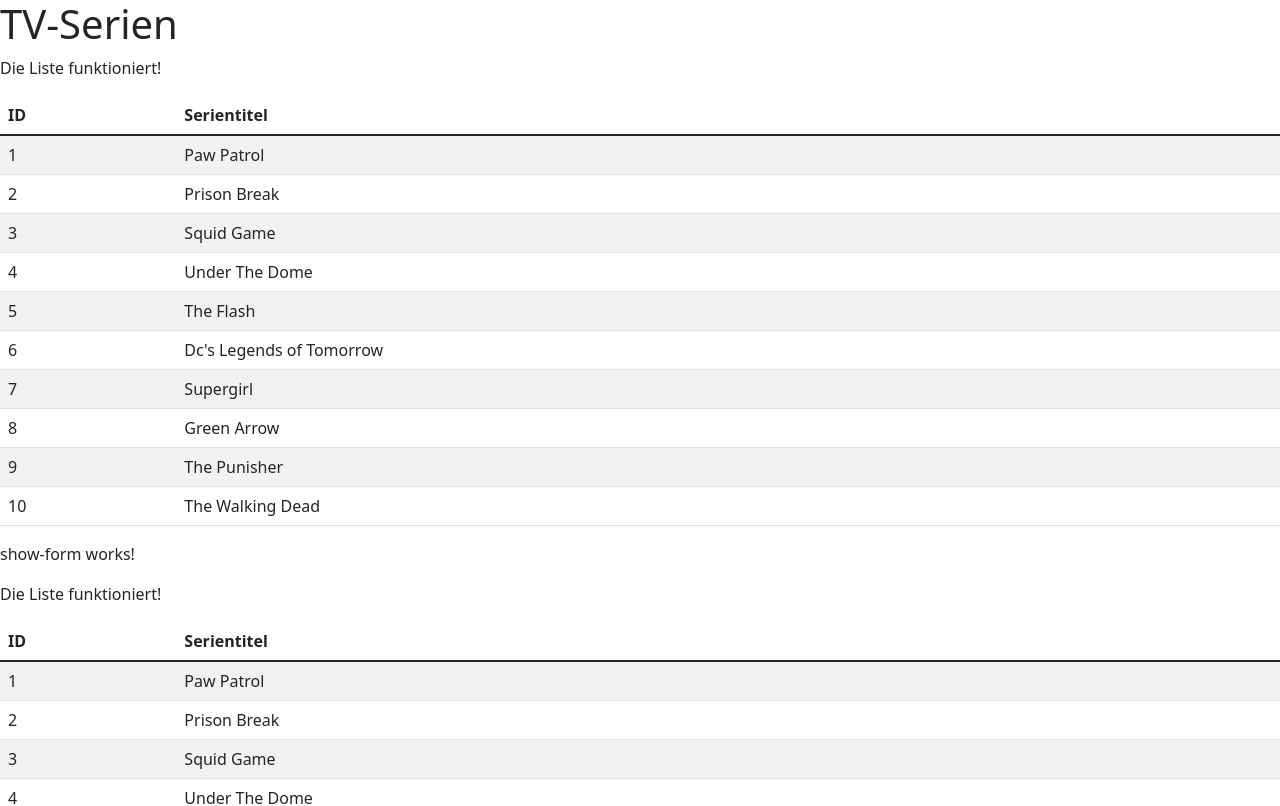
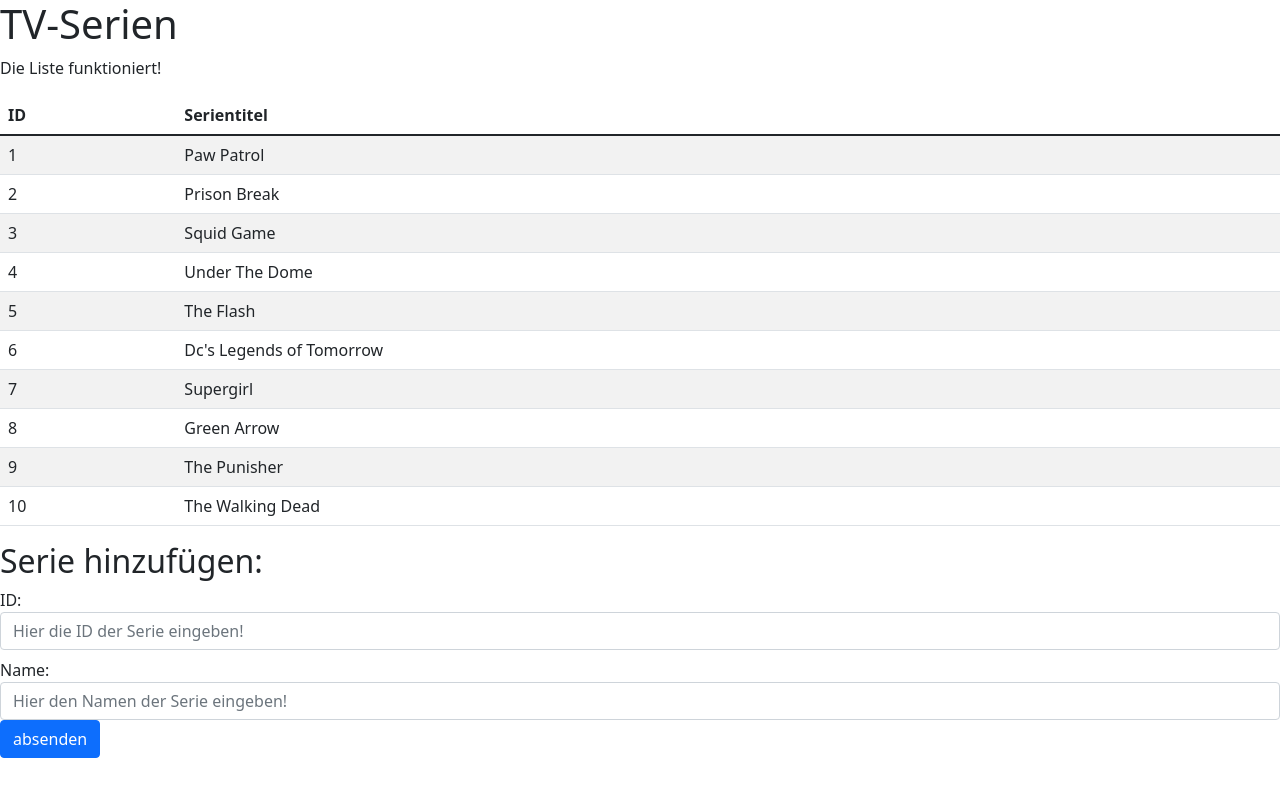
Before and after one commit to Walndin/angular-ivy-grc4vd, an Angular app: page / in a window 1280 px wide. Shown: the top 806 px of the page. Built offline with nearby package versions, Linux system fonts and the light colour scheme.

Commit message:
3 files modified

```diff
--- a/src/app/components/show-form/show-form.component.html
+++ b/src/app/components/show-form/show-form.component.html
@@ -1,5 +1,4 @@
-<p>show-form works!</p>
-<app-show-list></app-show-list>
+<p></p>
 <form>
   <h2>Serie hinzufügen:</h2>
   <div class="mb-2">
@@ -10,7 +9,20 @@
       name="newShowID"
       type="number"
       placeholder="Hier die ID der Serie eingeben!"
+      [(ngModel)]="show.id"
     />
   </div>
-  <button type="submit" class="btn btn-primary">absenden</button>
+  <div>
+    <label for="newShowName">Name:</label>
+    <input
+      class="form-control"
+      id="newShowName"
+      name="newShowName"
+      type="string"
+      placeholder="Hier den Namen der Serie eingeben!"
+      [(ngModel)]="show.title"
+    />
+  </div>
+
+  <button type="submit" class="btn btn-primary" (click)="save()">absenden</button>
 </form>
--- a/src/app/components/show-form/show-form.component.ts
+++ b/src/app/components/show-form/show-form.component.ts
@@ -14,5 +14,10 @@
     this.show = new Show(null, null);
   }
 
+  save() {
+    this.showDataService.saveShow(this.show);
+    this.show = new Show(null, null);
+  }
+
   ngOnInit() {}
 }
--- a/src/app/services/show-data.service.ts
+++ b/src/app/services/show-data.service.ts
@@ -17,4 +17,8 @@
     this.shows.push(new Show(9, 'The Punisher'));
     this.shows.push(new Show(10, 'The Walking Dead'));
   }
+
+  saveShow(show: Show) {
+    this.shows.push(show);
+  }
 }
```
